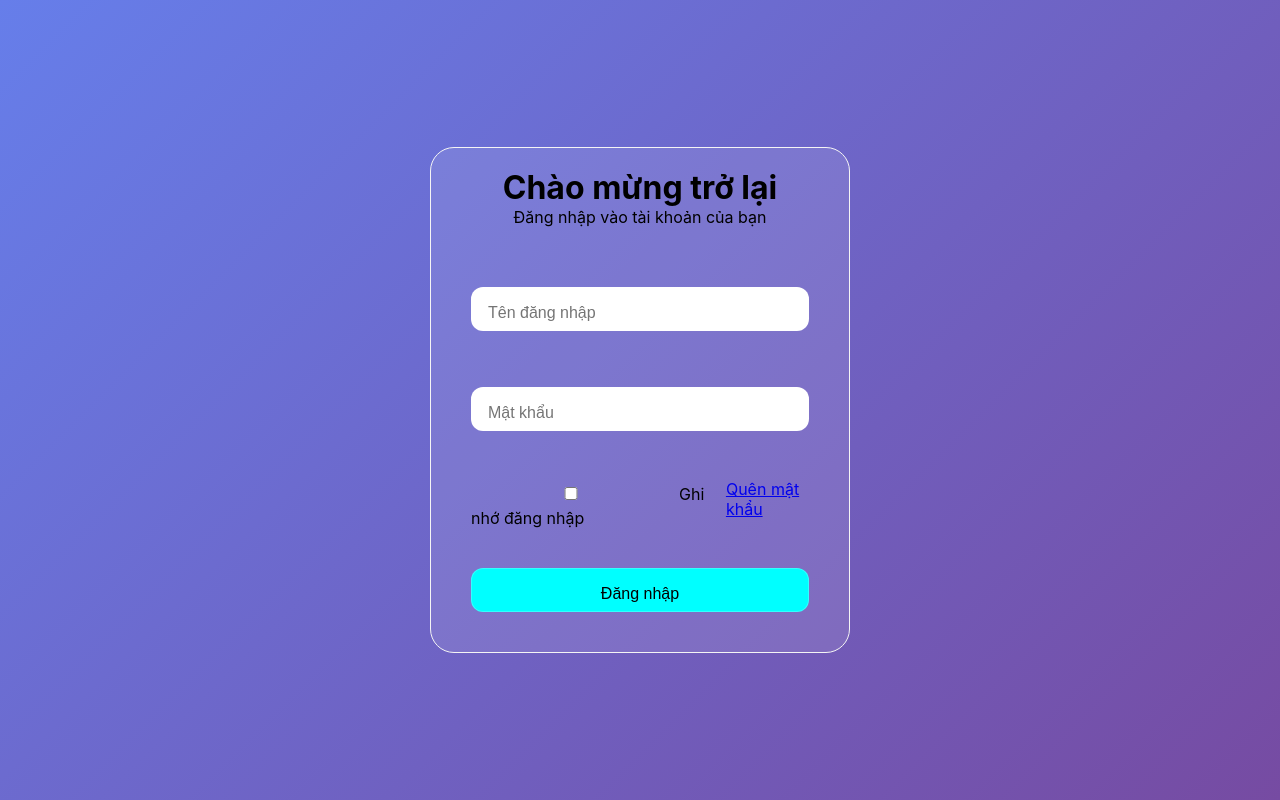
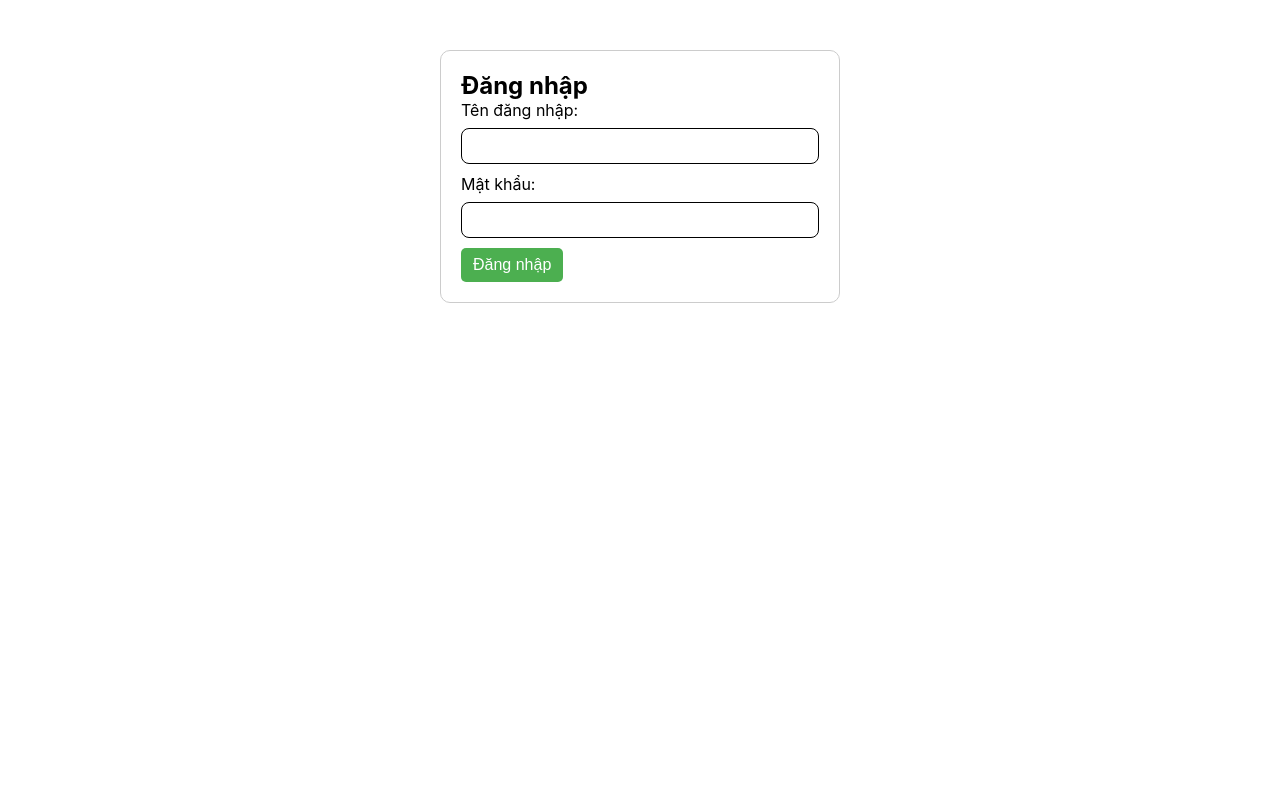
Before and after one commit to hieutom663/BTL_Web, a React (Create React App) app: page /login in a window 1280 px wide. Built offline with nearby package versions, Linux system fonts and the light colour scheme.

Commit message:
them chuc nang loc role cho trang tinh luong

```diff
--- a/src/components/Login.tsx
+++ b/src/components/Login.tsx
@@ -1,136 +1,63 @@
-import "./Login.css";
-import { Link, useNavigate } from "react-router-dom";
-import { useState } from "react";
-//import axios from "axios";
+// DangNhap.tsx
+import React, { useState } from "react";
+import { useNavigate } from "react-router-dom";
 
-interface ThongTin {
-  username: string;
-  password: string;
+interface TaiKhoan {
+  tenDangNhap: string;
+  matKhau: string;
+  role: "admin" | "user";
 }
 
-interface LoiDangNhap {
-  username?: string;
-  password?: string;
-}
+const danhSachTaiKhoan: TaiKhoan[] = [
+  { tenDangNhap: "admin", matKhau: "123", role: "admin" },
+  { tenDangNhap: "user", matKhau: "123", role: "user" },
+];
 
-const Login = () => {
-  const [thongTinNguoiDungNhap, setThongTinNguoiDungNhap] = useState<ThongTin>({
-    username: "",
-    password: "",
-  });
-  const [loi, setLoi] = useState<LoiDangNhap>({});
+const DangNhap: React.FC = () => {
   const navigate = useNavigate();
-  const xacMinh = () => {
-    const temp: LoiDangNhap = {};
-    if (!thongTinNguoiDungNhap.username) {
-      temp.username = "Tên đăng nhập không được bỏ trống!";
+  const [tenDangNhap, setTenDangNhap] = useState("");
+  const [matKhau, setMatKhau] = useState("");
+  const [loi, setLoi] = useState("");
+
+  const handleLogin = () => {
+    const tk = danhSachTaiKhoan.find(
+      (t) => t.tenDangNhap === tenDangNhap && t.matKhau === matKhau
+    );
+
+    if (tk) {
+      navigate("/payroll-salary", { state: { role: tk.role, tenDangNhap: tk.tenDangNhap } });
+    } else {
+      setLoi("Tên đăng nhập hoặc mật khẩu không đúng!");
     }
-    if (!thongTinNguoiDungNhap.password) {
-      temp.password = "Mật khẩu không được bỏ trống!";
-    }
+  };
 
-    setLoi(temp);
-
-    return Object.keys(temp).length === 0;
-  };
   return (
-    <div className="bg">
-      <div className="loginContainer">
-        <div className="loginHeader">
-          <h1>Chào mừng trở lại</h1>
-          <p>Đăng nhập vào tài khoản của bạn</p>
-        </div>
-
-        <form
-          className="loginForm"
-          onSubmit={async (e) => {
-            e.preventDefault();
-
-            // Kiểm tra thông tin đầu vào
-            if (!xacMinh()) return;
-
-            try {
-              const response = await fetch("http://localhost:3000/api/login", {
-                method: "POST",
-                headers: {
-                  "Content-Type": "application/json",
-                },
-                body: JSON.stringify(thongTinNguoiDungNhap),
-              });
-
-              const data = await response.json();
-
-              if (!response.ok) {
-                // Nếu API trả về lỗi
-                alert(data.message || "Đăng nhập thất bại");
-                return;
-              }
-
-              localStorage.setItem("token", data.token);
-
-              alert("Đăng nhập thành công");
-              navigate("/");
-            } catch (error) {
-              console.error("Lỗi kết nối API:", error);
-              alert("Lỗi server, vui lòng thử lại");
-            }
-          }}
-        >
-          <div className="formGroup">
-            <input
-              className="input"
-              type="text"
-              id="username"
-              placeholder="Tên đăng nhập"
-              onChange={(e) => {
-                setThongTinNguoiDungNhap({
-                  ...thongTinNguoiDungNhap,
-                  username: e.target.value,
-                });
-              }}
-            />
-            <span className="messageError" id="usernameError">
-              {loi ? loi.username : ""}
-            </span>
-          </div>
-          <div className="formGroup">
-            <input
-              className="input"
-              type="password"
-              id="password"
-              placeholder="Mật khẩu     "
-              onChange={(e) => {
-                setThongTinNguoiDungNhap({
-                  ...thongTinNguoiDungNhap,
-                  password: e.target.value,
-                });
-              }}
-            />
-            <span className="messageError" id="passwordError">
-              {loi ? loi.password : ""}
-            </span>
-          </div>
-          <div className="optional">
-            <div className="checkingBox">
-              <input type="checkbox" id="remeber" />
-              <span>Ghi nhớ đăng nhập </span>
-            </div>
-            <div>
-              <Link to={"/reset"}>Quên mật khẩu</Link>
-            </div>
-          </div>
-          <div
-            style={{
-              padding: 20,
-            }}
-          >
-            <button type="submit" className="submitButton" onClick={() => {}}>
-              Đăng nhập
-            </button>
-          </div>
-        </form>
+    <div style={{ maxWidth: 400, margin: "50px auto", padding: 20, border: "1px solid #ccc", borderRadius: 10 }}>
+      <h2>Đăng nhập</h2>
+      <div>
+        <label>Tên đăng nhập:</label>
+        <input
+          type="text"
+          value={tenDangNhap}
+          onChange={(e) => setTenDangNhap(e.target.value)}
+          style={{ width: "100%", marginBottom: 10 }}
+        />
       </div>
+      <div>
+        <label>Mật khẩu:</label>
+        <input
+          type="password"
+          value={matKhau}
+          onChange={(e) => setMatKhau(e.target.value)}
+          style={{ width: "100%", marginBottom: 10 }}
+        />
+      </div>
+      {loi && <p style={{ color: "red" }}>{loi}</p>}
+      <button onClick={handleLogin} style={{ padding: "8px 12px" }}>
+        Đăng nhập
+      </button>
     </div>
   );
 };
-export default Login;
+
+export default DangNhap;
--- a/src/components/TinhLuong.css
+++ b/src/components/TinhLuong.css
@@ -1,76 +1,149 @@
 .payroll-container {
   width: 90%;
-  margin: auto;
-  padding: 20px;
-  background: #fff;
+  max-width: 1200px;
+  margin: 30px auto;
+  padding: 25px 30px;
+  background-color: #fff;
   border-radius: 12px;
-  box-shadow: 0 4px 12px rgba(0, 0, 0, 0.1);
+  box-shadow: 0 6px 18px rgba(0, 0, 0, 0.08);
+  font-family: "Segoe UI", Tahoma, Geneva, Verdana, sans-serif;
 }
 
 .title {
-  font-size: 26px;
+  font-size: 28px;
+  margin-bottom: 25px;
+  font-weight: 700;
+  color: #222;
+  text-align: center;
+}
+
+.btn {
+  padding: 10px 18px;
+  font-size: 14px;
+  background-color: #6c757d;
+  color: #fff;
+  border: none;
+  border-radius: 8px;
+  cursor: pointer;
+  transition: all 0.2s ease-in-out;
+}
+
+.btn:hover {
+  opacity: 0.85;
+  transform: translateY(-1px);
+}
+
+.btn.primary {
+  background-color: #0d6efd;
+}
+
+.btn-small {
+  padding: 5px 10px;
+  font-size: 13px;
+  border-radius: 6px;
+  background-color: #6c757d;
+  color: #fff;
+  border: none;
+  margin-right: 6px;
+  cursor: pointer;
+  transition: all 0.2s ease-in-out;
+}
+
+.btn-small.primary {
+  background-color: #198754;
+}
+
+.btn-small:hover {
+  opacity: 0.85;
+  transform: translateY(-1px);
+}
+
+.controls {
   margin-bottom: 20px;
-  font-weight: bold;
+  display: flex;
+  justify-content: flex-start;
+  gap: 20px;
+  align-items: center;
+}
+
+.controls label {
+  margin-right: 10px;
+  font-weight: 600;
   color: #333;
 }
 
-.btn {
-  padding: 8px 14px;
-  background: #6c757d;
-  color: white;
-  border: none;
+.controls input[type="month"] {
+  padding: 6px 10px;
   border-radius: 6px;
-  cursor: pointer;
-  transition: 0.2s;
-}
-
-.btn:hover {
-  opacity: 0.8;
-}
-
-.btn.primary {
-  background: #0d6efd;
+  border: 1px solid #ccc;
+  font-size: 14px;
 }
 
 .payroll-table {
   width: 100%;
   border-collapse: collapse;
   margin-top: 15px;
+  font-size: 14px;
 }
 
 .payroll-table th,
 .payroll-table td {
-  padding: 10px;
-  border-bottom: 1px solid #ddd;
+  padding: 12px 10px;
+  border-bottom: 1px solid #e0e0e0;
   text-align: left;
+  vertical-align: middle;
 }
 
 .payroll-table th {
-  background: #f8f9fa;
+  background-color: #f1f3f5;
+  font-weight: 600;
+  color: #555;
+}
+
+.payroll-table tr:hover {
+  background-color: #f9f9f9;
+}
+
+.batch-actions {
+  margin-top: 25px;
+  display: flex;
+  gap: 15px;
+  justify-content: flex-start;
+}
+
+.trangThai-dangCho {
+  color: #ffc107;
   font-weight: 600;
 }
 
-.batch-actions {
-  margin-top: 20px;
-  display: flex;
-  gap: 15px;
+.trangThai-daDuyet {
+  color: #0d6efd;
+  font-weight: 600;
 }
 
-.btn-small {
-  padding: 5px 10px;
-  border-radius: 4px;
-  background: #6c757d;
-  color: white;
-  border: none;
-  margin-right: 6px;
-  cursor: pointer;
-  font-size: 13px;
+.trangThai-daTra {
+  color: #198754;
+  font-weight: 600;
 }
 
-.btn-small.primary {
-  background: #198754;
+@media (max-width: 768px) {
+  .payroll-container {
+    padding: 15px 20px;
+  }
+
+  .payroll-table th,
+  .payroll-table td {
+    padding: 10px 6px;
+    font-size: 13px;
+  }
+
+  .btn,
+  .btn-small {
+    font-size: 12px;
+    padding: 5px 10px;
+  }
+
+  .title {
+    font-size: 22px;
+  }
 }
-
-.btn-small:hover {
-  opacity: 0.8;
-}
```
Also changed, not shown: src/components/TinhLuong.tsx (+30 -26 lines).
